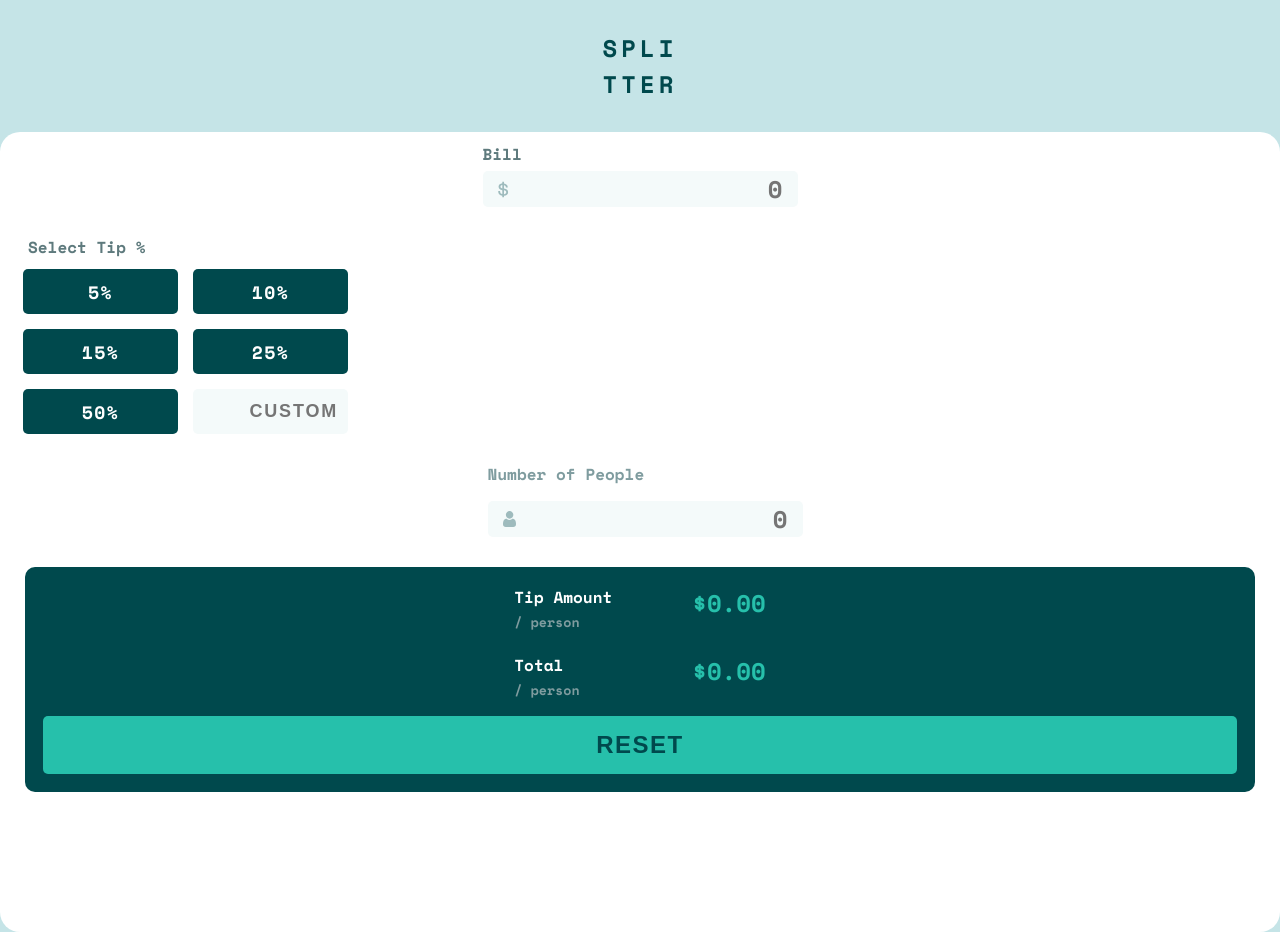
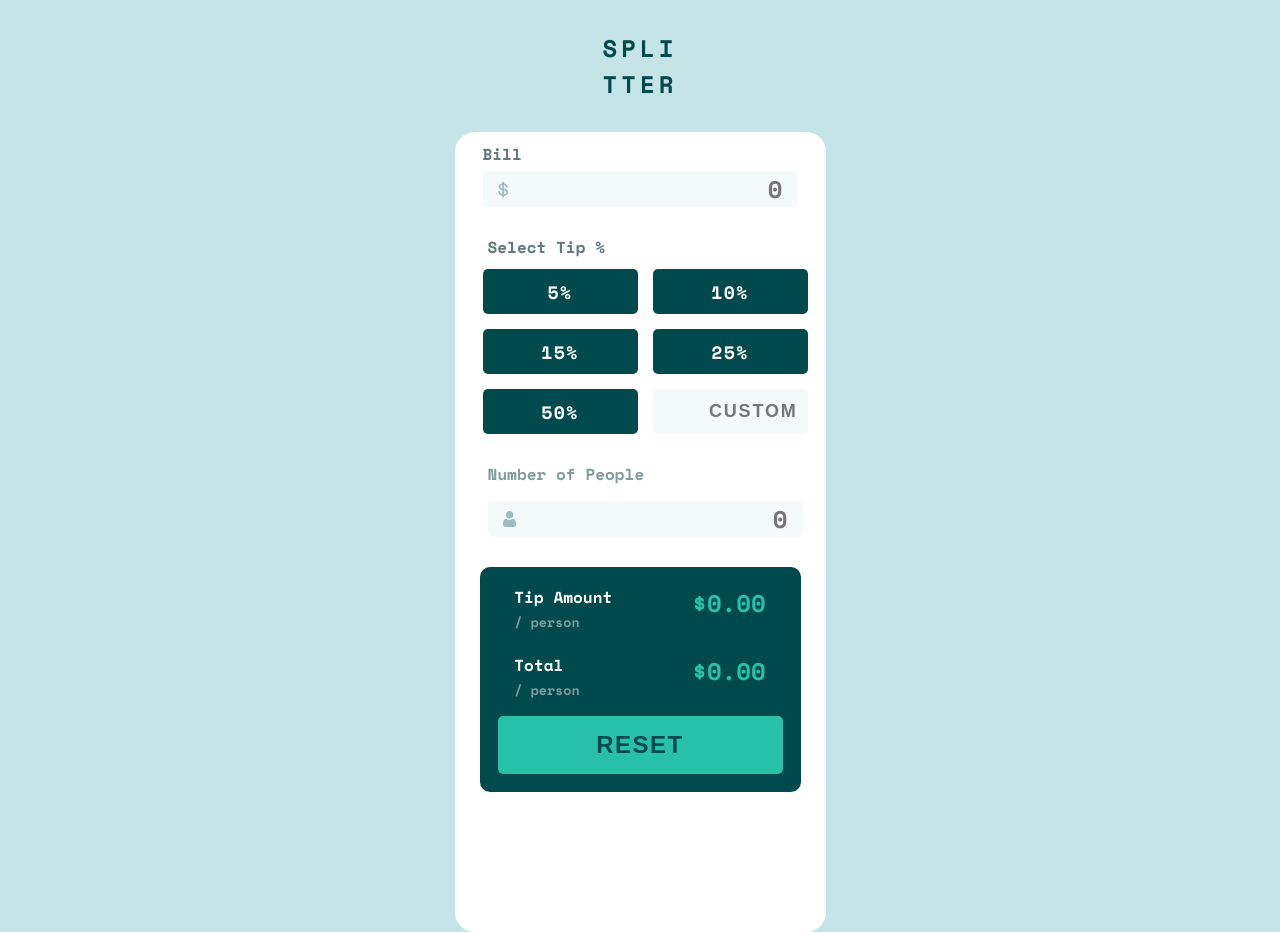
Before and after one commit to arenascode/tipCalculator, a website: page index.html in a window 1280 px wide. Drawn offline with nearby package versions, Linux system fonts and the light colour scheme.

Commit message:
project finished v2. Ready for community review

```diff
--- a/scss/main.scss
+++ b/scss/main.scss
@@ -42,7 +42,7 @@ body {
     align-items: center;
     background-color: var(--White);
     min-height: 100vh;
-    min-width: 100vw;
+    min-width: -webkit-fill-available;
     border-radius: 20px;
     #sectionBill {
       display: flex;
```
Also changed, not shown: css/main.css.
